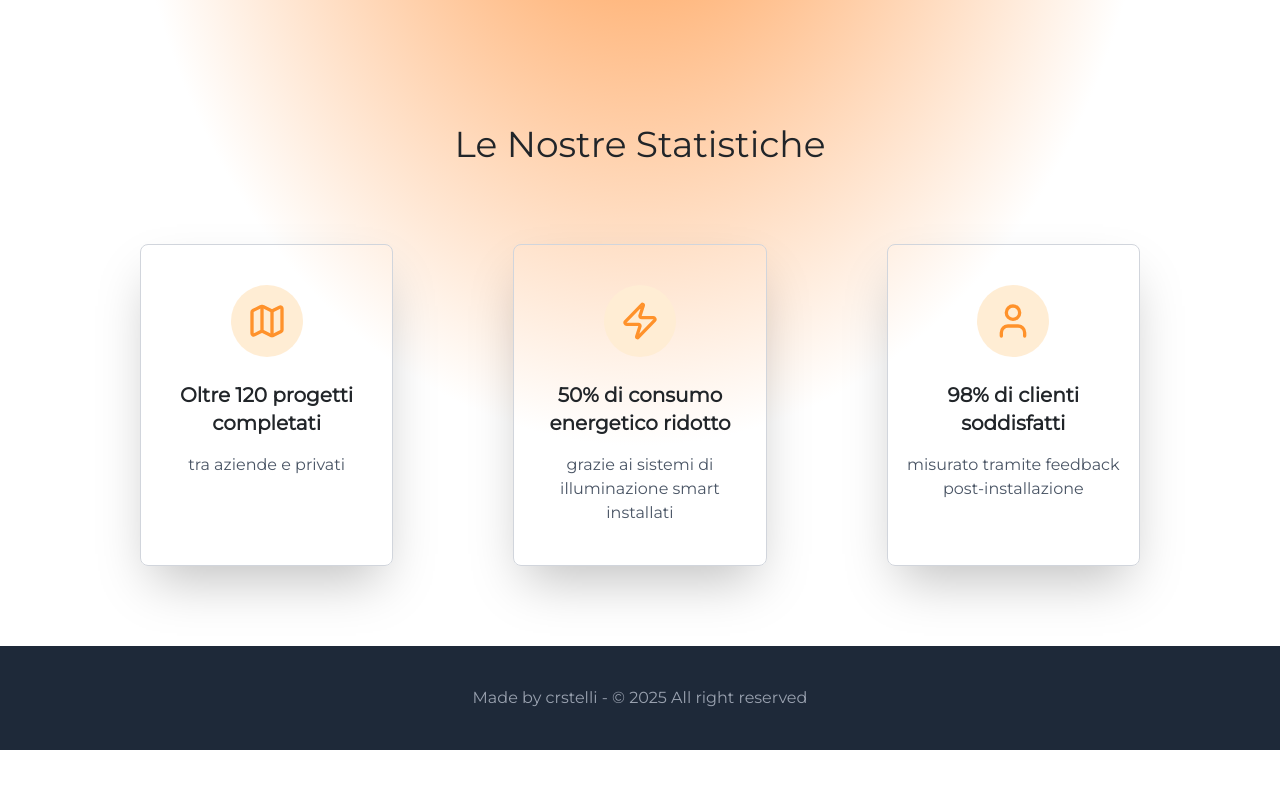
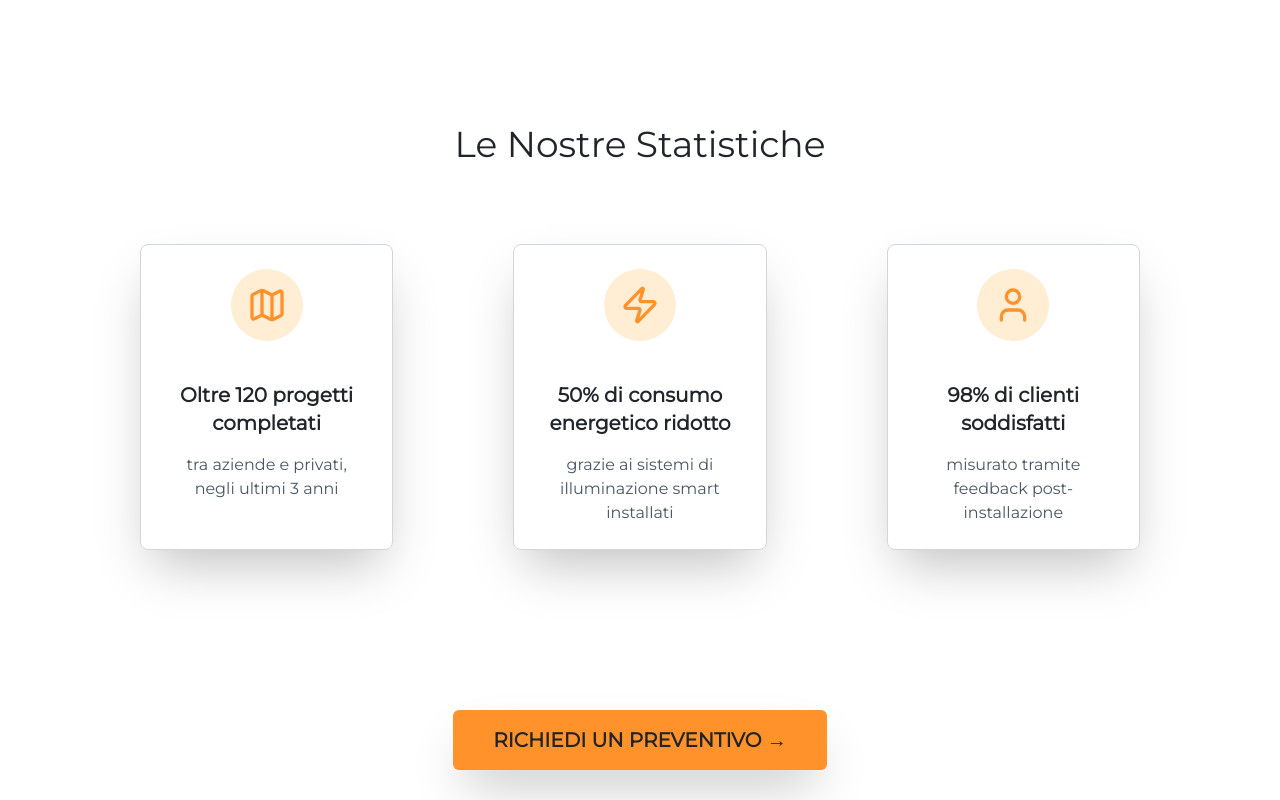
Before and after one commit to crstelli/lumina-tech, a Next.js app: page / in a window 1280 px wide. Shown: the part 1200-2000 px from the top of the page. Before the commit the page ends 1950 px from the top, so only its background shows below. Built offline with nearby package versions, Linux system fonts and the light colour scheme.

Commit message:
Improved landing page design

```diff
--- a/app/page.tsx
+++ b/app/page.tsx
@@ -5,6 +5,7 @@ import Link from "next/link";
 
 export default function page() {
   return (
+    <>
       <main className="w-[95%] max-w-[1300px] mx-auto flex flex-col gap-20 mt-15 bg-radial from-primary-500 to-60% to-white">
         <h1 className="text-center text-7xl text-black font-bold mt-20">
           Illuminiamo il futuro,
@@ -20,8 +21,17 @@ export default function page() {
         >
           Vedi i nostri Servizi &rarr;
         </Link>
-      <h2 className="text-center text-4xl mt-30">Le Nostre Statistiche</h2>
+      </main>
+      <div className="w-[90%] max-w-[1200px] mx-auto flex flex-col gap-20">
+        <h2 className="text-center text-4xl mt-50">Le Nostre Statistiche</h2>
         <Statistics />
-    </main>
+        <Link
+          href="/services"
+          className="bg-primary-500 mx-auto rounded-md shadow-2xl text-center text-xl px-10 py-4 mt-20 cursor-pointer font-bold uppercase"
+        >
+          Richiedi un preventivo &rarr;
+        </Link>
+      </div>
+    </>
   );
 }
--- a/components/Footer.tsx
+++ b/components/Footer.tsx
@@ -1,6 +1,6 @@
 function Footer() {
   return (
-    <footer className="bg-gray-800 text-gray-400 mt-20 flex items-center justify-center py-10">
+    <footer className="bg-gray-800 text-gray-400 mt-40 flex items-center justify-center py-10">
       <span>
         Made by{" "}
         <a href="https://www.github.com/crstelli" target="blank">
--- a/components/statistics/Card.tsx
+++ b/components/statistics/Card.tsx
@@ -8,11 +8,11 @@ interface Props {
 
 function Card({ children, label, icon: Icon }: Props) {
   return (
-    <div className="flex flex-col items-center text-center shadow-2xl py-10 border border-gray-300 rounded-lg px-4">
+    <div className="flex flex-col items-center text-center shadow-2xl py-6 border border-gray-300 rounded-lg px-6">
       <span className="bg-orange-100 p-4 rounded-full text-primary-500">
         <Icon size={40} />
       </span>
-      <h3 className="text-xl font-bold text-center mt-6">{children} </h3>
+      <h3 className="text-xl font-bold text-center mt-10">{children} </h3>
       <p className="mt-4 text-gray-600">{label}</p>
     </div>
   );
--- a/components/statistics/Statistics.tsx
+++ b/components/statistics/Statistics.tsx
@@ -4,7 +4,7 @@ import { Map, User, Zap } from "lucide-react";
 function Statistics() {
   return (
     <div className="grid grid-cols-3 w-[1000px] gap-30 mx-auto justify-between">
-      <Card icon={Map} label="tra aziende e privati">
+      <Card icon={Map} label="tra aziende e privati, negli ultimi 3 anni">
         Oltre 120 progetti completati
       </Card>
       <Card
```
Lines whose indentation alone changed are shown as unchanged.
